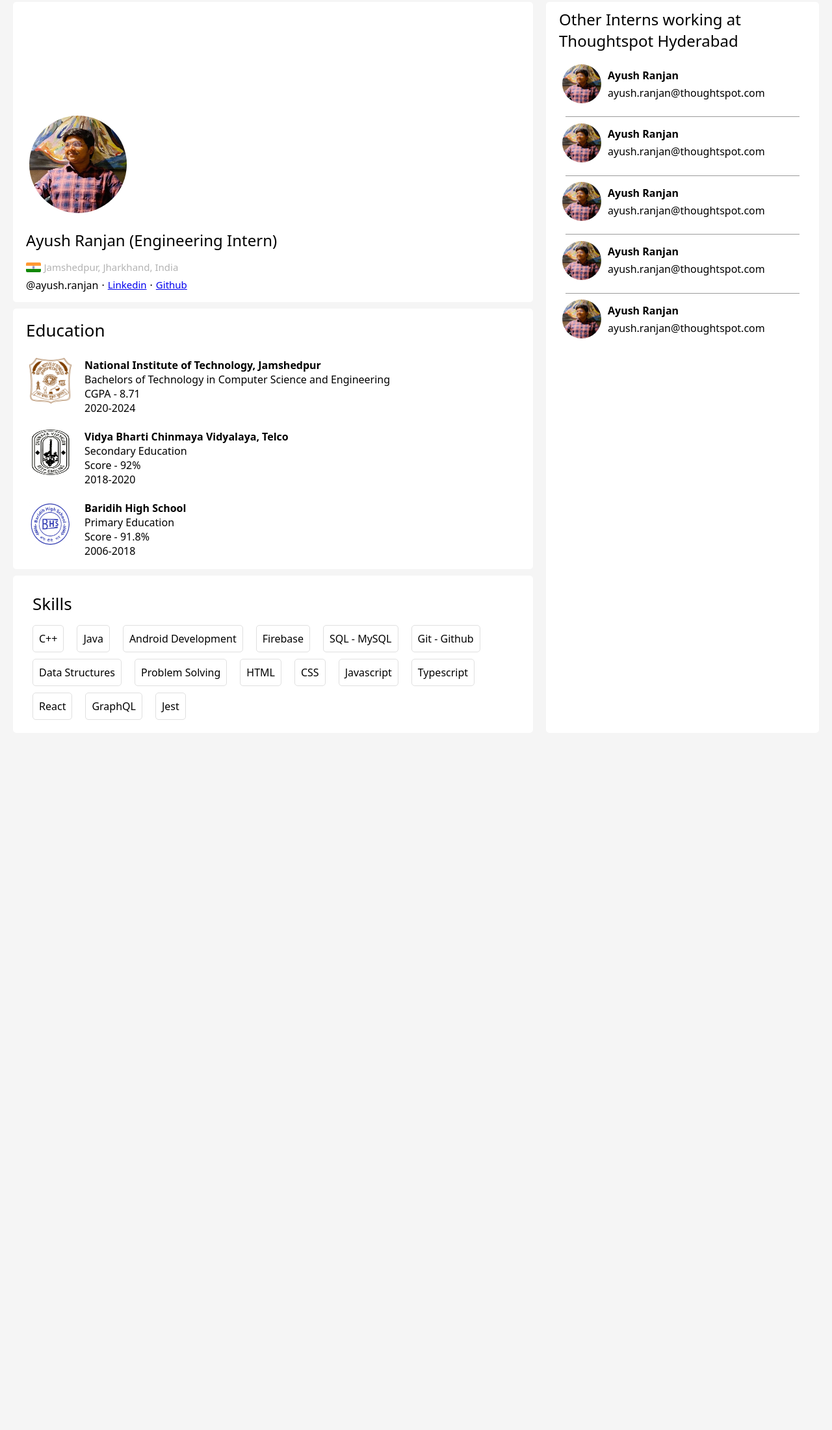
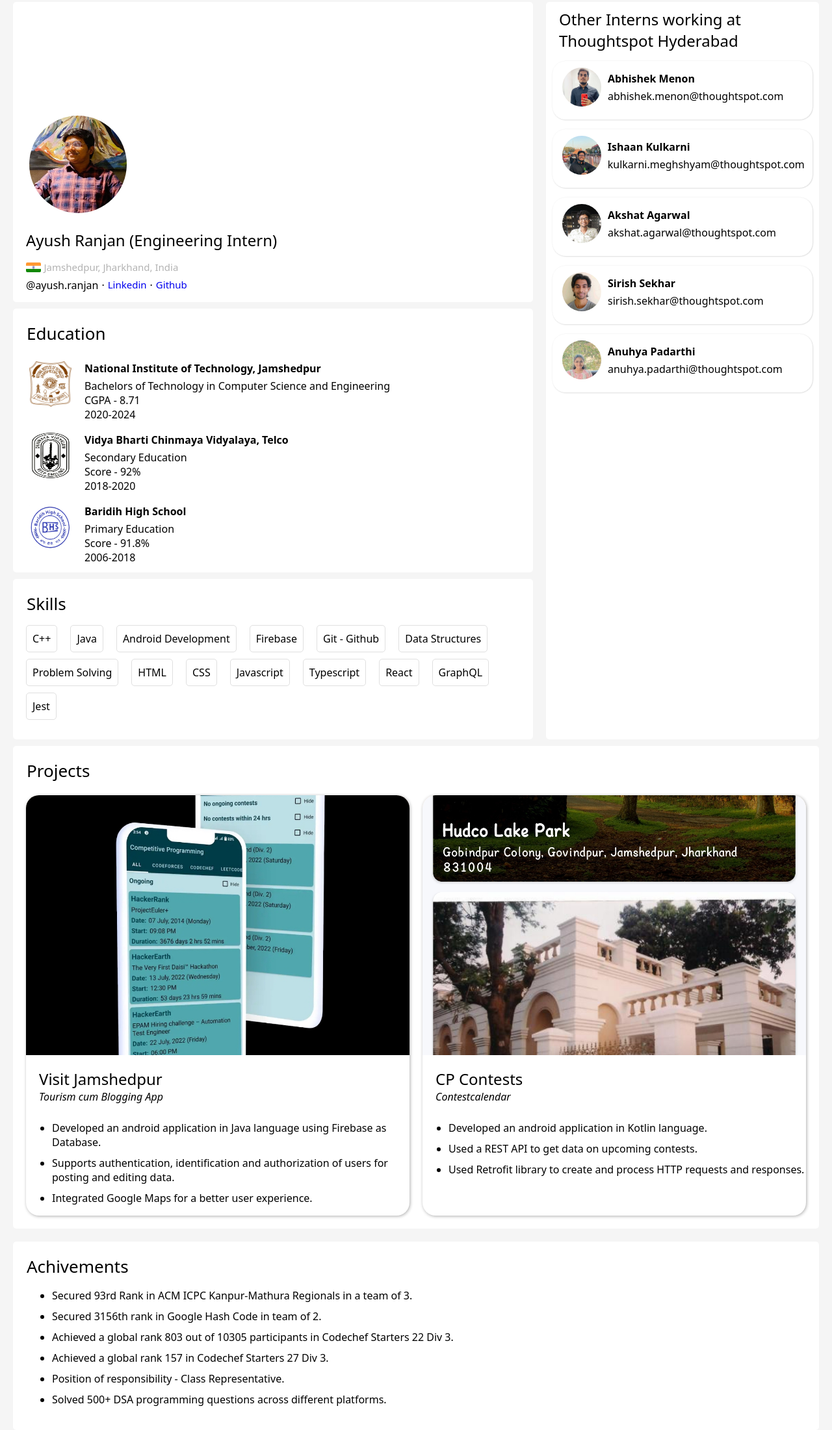
Before and after one commit to MomoMayo/PortFolio, a plain HTML site: page index.html in a window 1280 px wide. Shown: the part 72-2273 px from the top of the page at 65% size. Before the commit the page ends 1210 px from the top, so only its background shows below. Drawn offline with Linux system fonts and the light colour scheme.

Commit message:
Website finished

```diff
--- a/index.html
+++ b/index.html
@@ -14,6 +14,8 @@
     <link rel="stylesheet" href="styles/education.css">
     <link rel="stylesheet" href="styles/skills.css">
     <link rel="stylesheet" href="styles/ms2.css">
+    <link rel="stylesheet" href="styles/projects.css">
+    <link rel="stylesheet" href="styles/achivements.css">
 </head>
 <body class="body">
     <div class="nav-bar">
@@ -22,16 +24,16 @@
             <span class="ts-text">Thoughtspot</span>
         </div>
         <div class="nav-right-side">
-            <div class="nav-item">Overview</div>
-            <div class="nav-item">Education</div>
-            <div class="nav-item">Skills</div>
-            <div class="nav-item">Projects</div>
-            <div class="nav-item">Achivements</div>
+            <a href="#overview" class="nav-btn">Overview</a>
+            <a href="#education" class="nav-btn">Education</a>
+            <a href="#skills" class="nav-btn">Skills</a>
+            <a href="#projects" class="nav-btn">Projects</a>
+            <a href="#achivements" class="nav-btn">Achivements</a>
         </div>
     </div>
     <div class="main-section-1">
         <div class="ms1-left-side">
-            <div class="overview">
+            <div class="overview" id="overview">
 
                 <div class="banner">
                     <img class="user-photo" src="resources/user_photo.jpeg" alt="user-photo">
@@ -47,10 +49,12 @@
                     <a class="social-links" href="https://github.com/SteamMomo">Github</a>
                 </div>
             </div>
-            <div class="education">
+            <div class="education" id="education">
                 <div class="title">Education</div>
                 <div class="edu-item">
+                    <a href="https://www.nitjsr.ac.in">
                         <img src="resources/nitjsr-logo.png" alt="institution-logo" class="edu-logo">
+                    </a>
                     <div class="edu-info">
                         <div class="edu-name">National Institute of Technology, Jamshedpur</div>
                         <div class="edu-degree">Bachelors of Technology in Computer Science and Engineering</div>
@@ -59,7 +63,9 @@
                     </div>
                 </div>
                 <div class="edu-item">
+                    <a href="https://vbcvjsr.in">
                         <img src="resources/vbcv-logo.png" alt="institution-logo" class="edu-logo">
+                    </a>
                     <div class="edu-info">
                         <div class="edu-name">Vidya Bharti Chinmaya Vidyalaya, Telco</div>
                         <div class="edu-degree">Secondary Education</div>
@@ -68,7 +74,9 @@
                     </div>
                 </div>
                 <div class="edu-item">
+                    <a href="https://eduindianews.com/baridih-high-school-jamshedpur-east-singhbhum">
                         <img src="resources/bhs-logo.png" alt="institution-logo" class="edu-logo">
+                    </a>
                     <div class="edu-info">
                         <div class="edu-name">Baridih High School</div>
                         <div class="edu-degree">Primary Education</div>
@@ -77,14 +85,13 @@
                     </div>
                 </div>
             </div>
-            <div class="skills">
+            <div class="skills" id="skills">
                 <div class="title">Skills</div>
                 <div class="skill-list">
                     <div class="skill-item">C++</div>
                     <div class="skill-item">Java</div>
                     <div class="skill-item">Android Development</div>
                     <div class="skill-item">Firebase</div>
-                    <div class="skill-item">SQL - MySQL</div>
                     <div class="skill-item">Git - Github</div>
                     <div class="skill-item">Data Structures</div>
                     <div class="skill-item">Problem Solving</div>
@@ -100,46 +107,100 @@
         </div>
         <div class="ms1-right-side">
             <div style="font-weight: 500; font-size: x-large; margin-left: 10px; margin-right: 10px; margin-bottom: 10px;">Other Interns working at Thoughtspot Hyderabad</div>
+            <a href="https://www.linkedin.com/in/menochio" class="container">
                 <div class="intern-item">
-                <img src="resources/user_photo.jpeg" alt="user-photo" class="pfp">
+                    <img src="resources/abhishek.jpg" alt="user-photo" class="pfp">
                     <div class="intern-info">
-                    <div class="intern-name">Ayush Ranjan</div>
-                    <div class="intern-email">ayush.ranjan@thoughtspot.com</div>
+                        <div class="intern-name">Abhishek Menon</div>
+                        <div class="intern-email">abhishek.menon@thoughtspot.com</div>
                     </div>
                 </div>
-            <div style="height: 0.5px; background-color: rgb(156, 156, 156); margin-left: 20px; margin-right: 20px;"></div>
+            </a>
+
+            <!-- <div style="height: 0.5px; background-color: rgb(156, 156, 156); margin-left: 20px; margin-right: 20px;"></div> -->
+            <a href="https://www.linkedin.com/in/ishaankul67" class="container">
                 <div class="intern-item">
-                <img src="resources/user_photo.jpeg" alt="user-photo" class="pfp">
+                    <img src="resources/ishaan.jpg" alt="user-photo" class="pfp">
                     <div class="intern-info">
-                    <div class="intern-name">Ayush Ranjan</div>
-                    <div class="intern-email">ayush.ranjan@thoughtspot.com</div>
+                        <div class="intern-name">Ishaan Kulkarni</div>
+                        <div class="intern-email">kulkarni.meghshyam@thoughtspot.com</div>
                     </div>
                 </div>
-            <div style="height: 0.5px; background-color: rgb(156, 156, 156); margin-left: 20px; margin-right: 20px;"></div>
+            </a>
+            <!-- <div style="height: 0.5px; background-color: rgb(156, 156, 156); margin-left: 20px; margin-right: 20px;"></div> -->
+            <a href="" class="container">
                 <div class="intern-item">
-                <img src="resources/user_photo.jpeg" alt="user-photo" class="pfp">
+                    <img src="resources/akshat.jpg" alt="user-photo" class="pfp">
                     <div class="intern-info">
-                    <div class="intern-name">Ayush Ranjan</div>
-                    <div class="intern-email">ayush.ranjan@thoughtspot.com</div>
+                        <div class="intern-name">Akshat Agarwal</div>
+                        <div class="intern-email">akshat.agarwal@thoughtspot.com</div>
                     </div>
                 </div>
-            <div style="height: 0.5px; background-color: rgb(156, 156, 156); margin-left: 20px; margin-right: 20px;"></div>
+            </a>
+            <!-- <div style="height: 0.5px; background-color: rgb(156, 156, 156); margin-left: 20px; margin-right: 20px;"></div> -->
+            <a href="https://www.linkedin.com/in/sirish-sekhar-6896b51a7" class="container">
                 <div class="intern-item">
-                <img src="resources/user_photo.jpeg" alt="user-photo" class="pfp">
+                    <img src="resources/sirish.jpg" alt="user-photo" class="pfp">
                     <div class="intern-info">
-                    <div class="intern-name">Ayush Ranjan</div>
-                    <div class="intern-email">ayush.ranjan@thoughtspot.com</div>
+                        <div class="intern-name">Sirish Sekhar</div>
+                        <div class="intern-email">sirish.sekhar@thoughtspot.com</div>
                     </div>
                 </div>
-            <div style="height: 0.5px; background-color: rgb(156, 156, 156); margin-left: 20px; margin-right: 20px;"></div>
+            </a>
+            <!-- <div style="height: 0.5px; background-color: rgb(156, 156, 156); margin-left: 20px; margin-right: 20px;"></div> -->
+            <a href="https://www.linkedin.com/in/anuhya-padarthi-b6410422b" class="container">
                 <div class="intern-item">
-                <img src="resources/user_photo.jpeg" alt="user-photo" class="pfp">
+                    <img src="resources/anuhya.jpg" alt="user-photo" class="pfp">
                     <div class="intern-info">
-                    <div class="intern-name">Ayush Ranjan</div>
-                    <div class="intern-email">ayush.ranjan@thoughtspot.com</div>
+                        <div class="intern-name">Anuhya Padarthi</div>
+                        <div class="intern-email">anuhya.padarthi@thoughtspot.com</div>
                     </div>
                 </div>
+            </a>
             <!-- <div style="height: 0.5px; background-color: rgb(156, 156, 156); margin-left: 20px; margin-right: 20px;"></div> -->
+        </div>
+    </div>
+    <div class="main-section-2" id="projects">
+        <div class="title">Projects</div>
+        <div class="projects">
+            <div class="project-item">
+                <div class="img-container">
+                    <img src="resources/cp-contests-ss1.jpg" alt="hand banner_painting_hand" class="pro-image">
+                </div>
+                <div class="pro-text pro-title">Visit Jamshedpur</div>
+                <div class="pro-text"><em>Tourism cum Blogging App</em></div>
+                <ul classs="pro-text">
+                    <li class="pro-desc">Developed an android application in Java language using Firebase as Database.</li>
+                    <li class="pro-desc">Supports authentication, identification and authorization of users for posting and editing data.</li>
+                    <li class="pro-desc">Integrated Google Maps for a better user experience.</li>
+                </ul>
+            </div>
+            <div class="project-item">
+                <div class="img-container">
+                    <img src="resources/visit-jsr-ss1.jpg" alt="hand banner_painting_hand" class="pro-image">
+                </div>
+                <div class="pro-text pro-title">CP Contests</div>
+                <div class="pro-text"><em>Contestcalendar</em></div>
+                <ul classs="pro-text">
+                    <li class="pro-desc">Developed an android application in Kotlin language.</li>
+                    <li class="pro-desc">Used a REST API to get data on upcoming contests.</li>
+                    <li class="pro-desc">Used Retrofit library to create and process HTTP requests and responses.</li>
+                </ul>
+            </div>
+        </div>
+    </div>
+    <div class="main-section-3">
+        <div class="achivements" id="achivements">
+            <div class="title">Achivements</div>
+            <ul class="ach-list">
+                <li class="ach-item">Secured 93rd Rank in ACM ICPC Kanpur-Mathura Regionals in a team of 3.</li>
+                <li class="ach-item">Secured 3156th rank in Google Hash Code in team of 2.</li>
+                <li class="ach-item">Achieved a global rank 803 out of 10305 participants in Codechef Starters 22 Div 3.</li>
+                <li class="ach-item">Achieved a global rank 157 in Codechef Starters 27 Div 3.</li>
+                <li class="ach-item">Position of responsibility - Class Representative.</li>
+                <li class="ach-item">Solved 500+ DSA programming questions across different platforms.</li>
+            </ul>
+
         </div>
     </div>
 </body>
--- /dev/null
+++ b/styles/achivements.css
@@ -0,0 +1,3 @@
+.ach-item {
+    margin-top: 10px;
+}
--- a/styles/education.css
+++ b/styles/education.css
@@ -3,7 +3,7 @@
     margin-right: 10px;
     background-color: white;
     border-radius: 5px;
-    padding-bottom: 20px;
+    padding: 20px;
     display: flex;
     flex-direction: column;
 }
@@ -14,7 +14,6 @@
 }
 
 .edu-item {
-    margin-left: 20px;
     margin-right: 20px;
     margin-bottom: 10px;
     margin-top: 20px;
@@ -36,12 +35,11 @@
 
 .edu-name {
     font-weight: 600;
+    margin-bottom: 5px;
 }
 
 .title {
-    margin-left: 20px;
-    margin-top: 15px;
-    margin-right: 20px;
+    margin-left: 1px;
     font-size: 26px;
     font-weight: 500;
 }
--- a/styles/general.css
+++ b/styles/general.css
@@ -4,7 +4,7 @@
     height: 1000px;
     margin: 0px;
     margin-top: 65px;
-    padding: 0px;
+    padding-bottom: 20px;
 }
 
 .main-section-1 {
@@ -32,3 +32,23 @@
     padding: 10px;
     border-radius: 5px;
 }
+
+.main-section-2 {
+    margin: 0px 20px 0px 20px;
+    padding: 20px;
+    background-color: white;
+    border-radius: 5px;
+    width: fit-content;
+}
+
+.main-section-3 {
+    margin: 20px;
+    padding: 20px;
+    background-color: white;
+    border-radius: 5px;
+    display: flex;
+}
+
+.html {
+    scroll-behavior: smooth;
+}
--- a/styles/ms2.css
+++ b/styles/ms2.css
@@ -28,3 +28,12 @@
 .intern-name {
     font-weight: 600;
 }
+
+.container {
+    text-decoration: none;
+    color: black;
+    border-radius: 20px;
+    margin-top: 5px;
+    box-shadow: 0.5px 0.5px 2px rgb(205, 205, 205);
+    margin-bottom: 10px;
+}
--- a/styles/nav_bar.css
+++ b/styles/nav_bar.css
@@ -38,3 +38,8 @@
     align-items: center;
     min-width: 550px;
 }
+
+.nav-btn {
+    text-decoration: none;
+    color: black;
+}
--- a/styles/overview.css
+++ b/styles/overview.css
@@ -61,4 +61,5 @@
 
 .social-links {
     font-size: 15px;
+    text-decoration: none;
 }
--- /dev/null
+++ b/styles/projects.css
@@ -0,0 +1,49 @@
+.projects {
+    display: flex;
+    flex-direction: row;
+    gap: 20px;
+}
+
+.project-item{
+    margin-top: 20px;
+    flex: 1;
+    box-shadow: 1px 1px 5px rgb(173, 173, 173);
+    min-width: 400px;
+    border-radius: 20px;
+    display: flex;
+    flex-direction: column;
+}
+
+.img-container {
+    height: 400px;
+    min-width: 550.5px;
+    margin-bottom: 20px;
+    background-color: antiquewhite;
+    border-radius: 20px 20px 0px 0px;
+}
+
+.pro-image {
+    height: 400px;
+    border-radius: 20px 20px 0px 0px;
+    width: 100%;
+    height: 100%;
+    object-fit: cover;
+    animation: fade-in 5s infinite;
+}
+
+@keyframes fade-in{
+
+}
+
+.pro-text {
+    margin: 0 20px 0 20px;
+}
+
+.pro-title {
+    font-size: x-large;
+    font-weight: 500;
+}
+
+.pro-desc {
+    margin-top: 10px;
+}
--- a/styles/skills.css
+++ b/styles/skills.css
@@ -1,20 +1,18 @@
 .skills {
     margin: 10px;
-    padding: 10px;
+    padding: 20px;
     background-color: white;
     border-radius: 5px;
 }
 
 .skill-list {
-    margin-left: 10px;
     margin-top: 15px;
     display: flex;
     flex-wrap: wrap;
 }
 
 .skill-item {
-    margin-right: 10px;
-    margin-left: 10px;
+    margin-right: 20px;
     margin-bottom: 10px;
     width: fit-content;
     border: 1px solid rgb(224, 224, 224);
```
Also changed, not shown: resources/abhishek.jpg (added), resources/akshat.jpg (added), resources/anuhya.jpg (added), resources/cp-contests-ss1.jpg (added), resources/ishaan.jpg (added), resources/sirish.jpg (added), resources/visit-jsr-ss1.jpg (added), resources/visit-jsr-ss2.jpg (added), 1 other file. Lines whose indentation alone changed are shown as unchanged.
